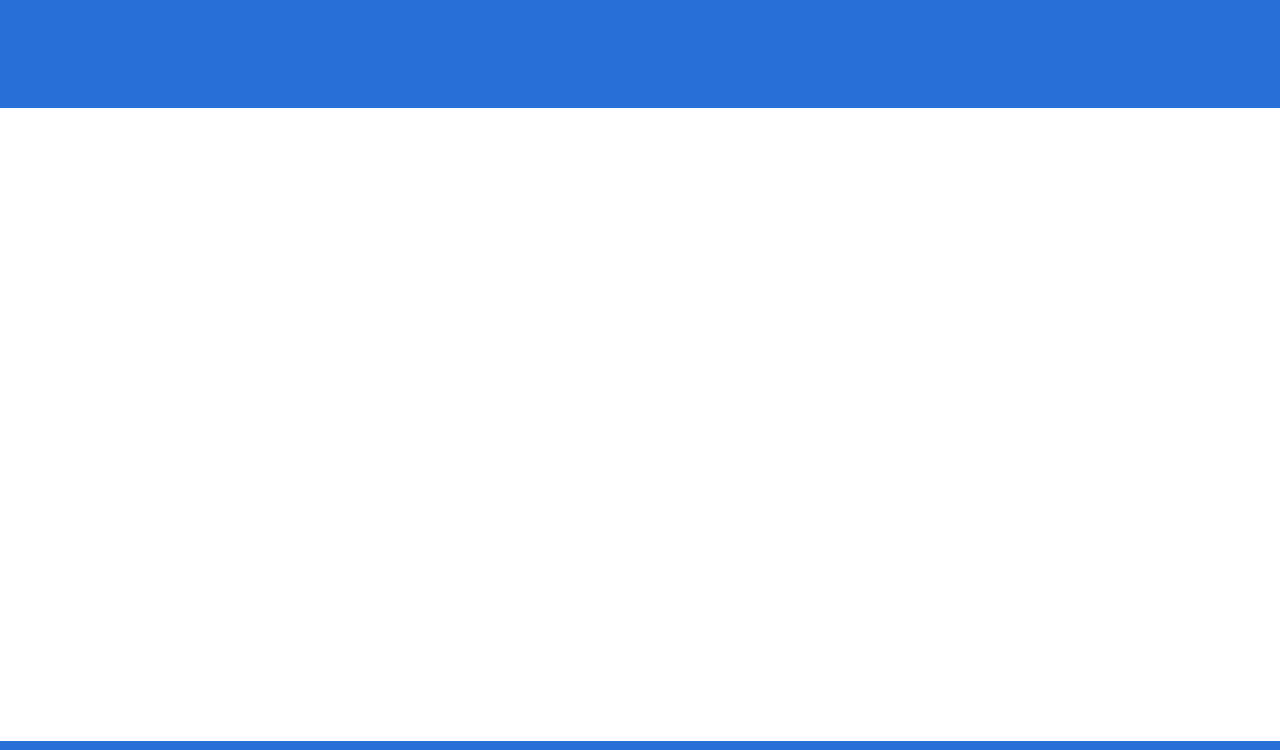
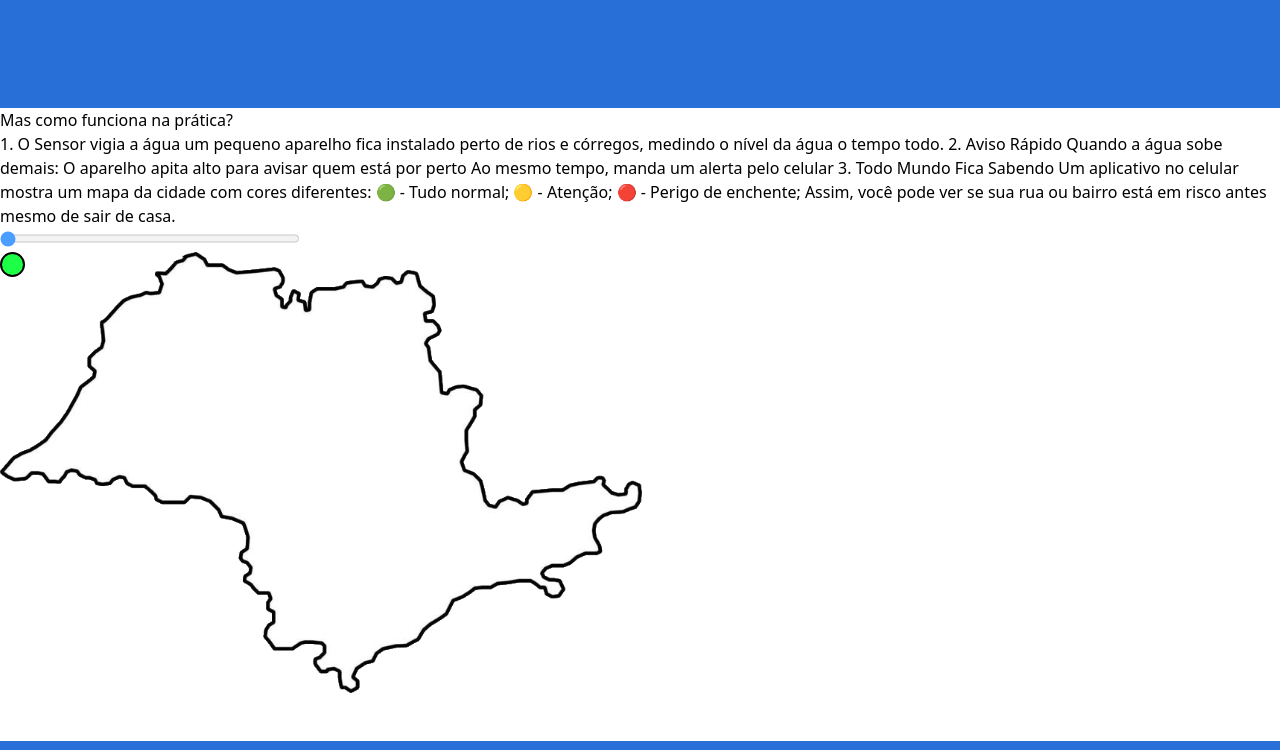
Before and after one commit to erikSug/GSFrontEnd-AquaAlert, a plain HTML site: page index.html in a window 1280 px wide. Shown: the part 1989-2739 px from the top of the page. Drawn offline with nearby package versions, Linux system fonts and the light colour scheme.

Commit message:
feat(Demo):Criando o funcionamento dos sliders

```diff
--- a/index.css
+++ b/index.css
@@ -58,6 +58,29 @@
     grid-area: pcard3;
 }
 
+#sp-map{
+    background-image: url('./assets/saopaulo.png');
+    background-position: center center;
+    background-size: cover;
+    background-repeat: no-repeat;
+}
+
+#demo-cidade{
+    background-color: #1CFF46;
+}
+
+.slider {
+  width: 100%;
+  max-width: 300px;
+  height: 15px;
+  border-radius: 5px;
+  background: #d3d3d3;
+  outline: none;
+  opacity: 0.7;
+  -webkit-transition: .2s;
+  transition: opacity .2s;
+}
+
 @media screen and (max-width: 768px){
     #problema-grid{
         display: flex;
--- a/index.html
+++ b/index.html
@@ -87,7 +87,22 @@
 
 <!-- Demonstração -->
   <section class="h-[633px]">
-
+    <div>
+      <h2>Mas como funciona na prática?</h2>
+      <p>1. O Sensor vigia a água um pequeno aparelho fica instalado perto de rios e córregos, medindo o nível da água o tempo todo.
+        2. Aviso Rápido Quando a água sobe demais:
+        O aparelho apita alto para avisar quem está por perto
+        Ao mesmo tempo, manda um alerta pelo celular
+        3. Todo Mundo Fica Sabendo Um aplicativo no celular mostra um mapa da cidade com cores diferentes:
+        🟢 - Tudo normal;
+        🟡 - Atenção;
+        🔴 - Perigo de enchente;
+        Assim, você pode ver se sua rua ou bairro está em risco antes mesmo de sair de casa.</p>
+      <input type="range" min="1" max="100" value="1" class="slider" id="water-level">
+    </div>
+    <div id="sp-map" class="w-[320px] h-[220px] md:w-[642px] md:h-[441px]">
+        <div id="demo-cidade" class="w-[25px] h-[25px] rounded-[100px] border-2 border-black border-solid"></div>
+    </div>
   </section>
 <!-- //// -->
 
--- a/script.js
+++ b/script.js
@@ -1,6 +1,31 @@
 const btn = document.getElementById('menu-btn');
 const menu = document.getElementById('menu');
+let cidade = document.getElementById('demo-cidade');
+let slider = document.getElementById('water-level');
+let waterLevel = 0;
+
+
+
+
+
+function checkLevel(){
+    if (waterLevel >= 70){
+        cidade.style.backgroundColor = '#FF1C1C'
+    }
+    else if (waterLevel >= 40){
+        cidade.style.backgroundColor = '#FFEC1C'
+    }
+    else{
+        cidade.style.backgroundColor = '#1CFF46'
+    }
+}
+
 
 btn.addEventListener('click', () => {
     menu.classList.toggle('hidden');
 });
+
+slider.oninput = function (){
+    waterLevel = this.value;
+}
+setInterval( checkLevel, 2000);
```
Also changed, not shown: assets/saopaulo.png (added).
